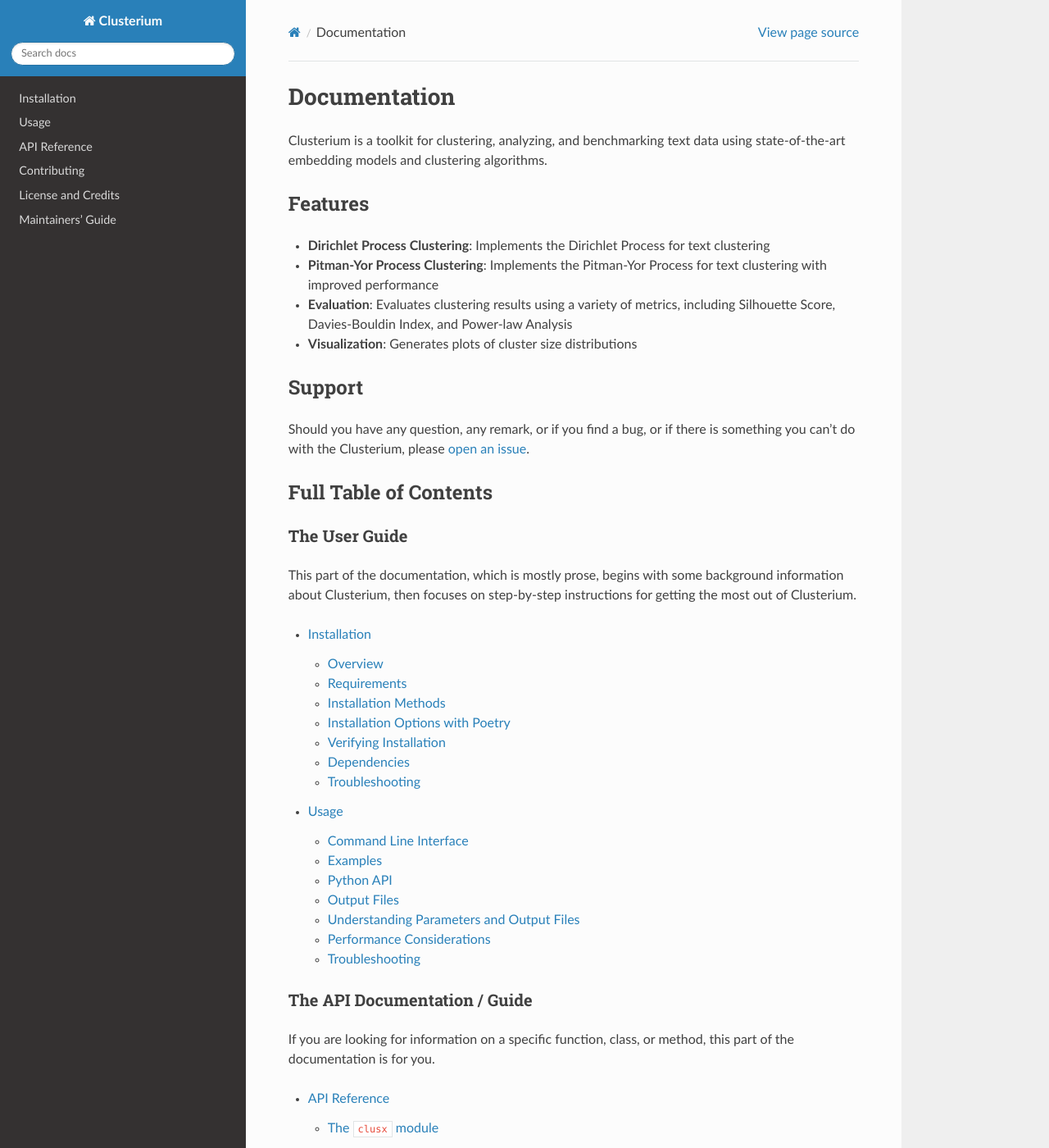
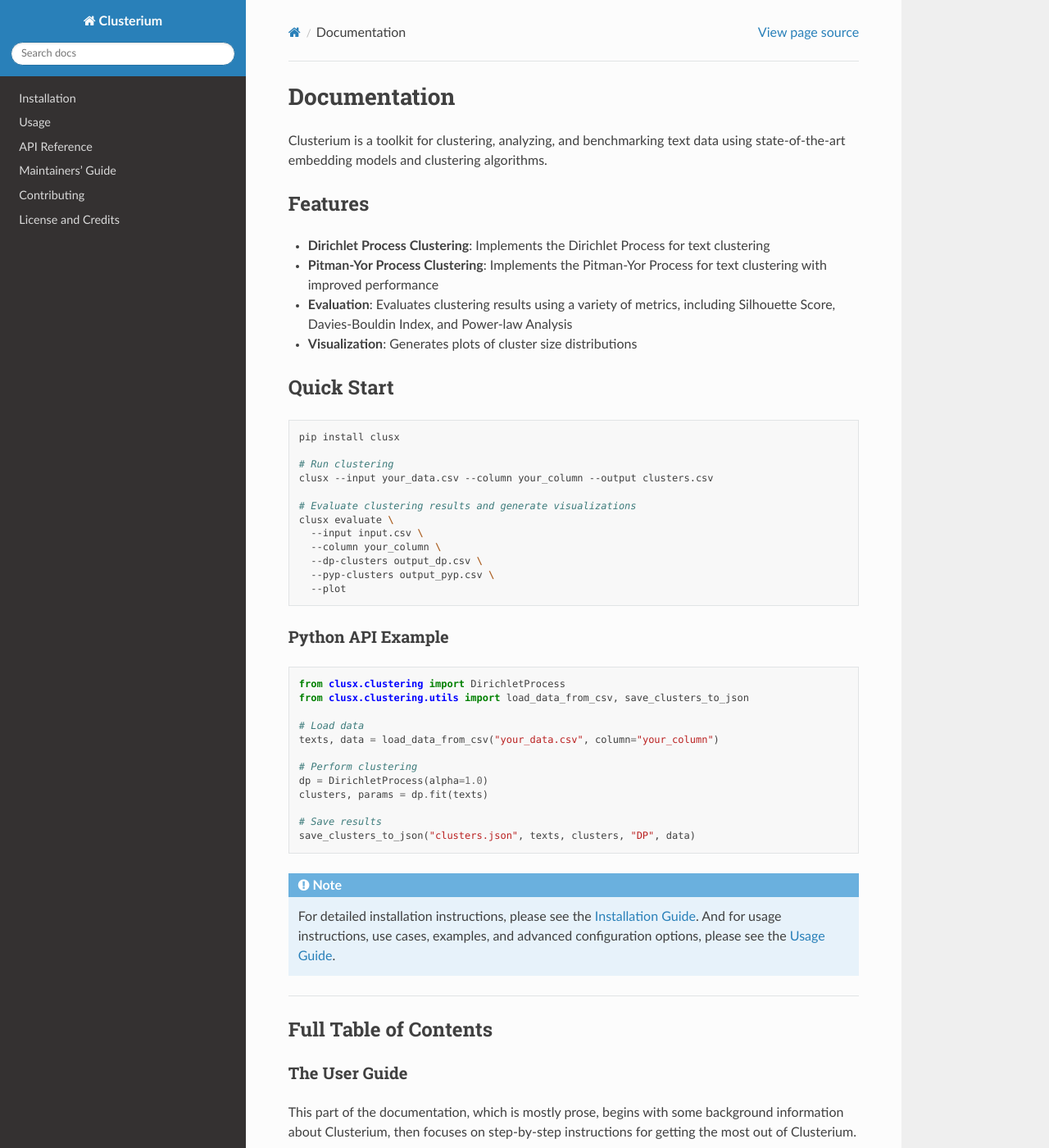
Before and after one commit to sergeyklay/clusterium, a Sphinx documentation site: the page built from docs/source/index.rst, in a window 1280 px wide and 1400 px high. Shown: the whole window at 82% size. Built offline with Sphinx 7.4.7 and the Read the Docs theme 3.1.0, drawn with Linux system fonts in a browser that asks for light colours; some of the changed text lies outside the part shown.

Commit message:
Migrate to README.rst

```diff
--- /dev/null
+++ b/README.rst
@@ -0,0 +1,103 @@
+==========
+Clusterium
+==========
+
+|ci| |codecov| |docs|
+
+.. -teaser-begin-
+
+Clusterium is a toolkit for clustering, analyzing, and benchmarking text data using state-of-the-art embedding models and clustering algorithms.
+
+.. -teaser-end-
+
+.. -overview-begin-
+
+Features
+========
+
+- **Dirichlet Process Clustering**: Implements the Dirichlet Process for text clustering
+- **Pitman-Yor Process Clustering**: Implements the Pitman-Yor Process for text clustering with improved performance
+- **Evaluation**: Evaluates clustering results using a variety of metrics, including Silhouette Score, Davies-Bouldin Index, and Power-law Analysis
+- **Visualization**: Generates plots of cluster size distributions
+
+Quick Start
+===========
+
+.. code-block:: bash
+
+   pip install clusx
+
+   # Run clustering
+   clusx --input your_data.csv --column your_column --output clusters.csv
+
+   # Evaluate clustering results and generate visualizations
+   clusx evaluate \
+     --input input.csv \
+     --column your_column \
+     --dp-clusters output_dp.csv \
+     --pyp-clusters output_pyp.csv \
+     --plot
+
+Python API Example
+------------------
+
+.. code-block:: python
+
+   from clusx.clustering import DirichletProcess
+   from clusx.clustering.utils import load_data_from_csv, save_clusters_to_json
+
+   # Load data
+   texts, data = load_data_from_csv("your_data.csv", column="your_column")
+
+   # Perform clustering
+   dp = DirichletProcess(alpha=1.0)
+   clusters, params = dp.fit(texts)
+
+   # Save results
+   save_clusters_to_json("clusters.json", texts, clusters, "DP", data)
+
+
+.. note::
+
+   For detailed installation instructions, please see the `Installation Guide <https://clusterium.readthedocs.io/en/latest/installation.html>`_.
+   And for usage instructions, use cases, examples, and advanced configuration options, please see the `Usage Guide <https://clusterium.readthedocs.io/en/latest/usage.html>`_.
+
+.. -overview-end-
+
+.. -project-information-begin-
+
+Project Information
+===================
+
+Clusterium is released under the `MIT License <https://choosealicense.com/licenses/mit/>`_,
+its documentation lives at `Read the Docs <https://clusterium.readthedocs.io/>`_,
+the code on `GitHub <https://github.com/sergeyklay/clusterium>`_,
+and the latest release on `PyPI <https://pypi.org/project/clusterium/>`_.
+It’s rigorously tested on Python 3.11+.
+
+If you'd like to contribute to Clusterium you're most welcome!
+
+.. -project-information-end-
+
+.. -support-begin-
+
+Support
+=======
+
+Should you have any question, any remark, or if you find a bug, or if there is
+something you can't do with the Clusterium,
+`please open an issue <https://github.com/sergeyklay/clusterium>`_.
+
+.. -support-end-
+
+.. |ci| image:: https://github.com/sergeyklay/clusterium/actions/workflows/ci.yml/badge.svg
+   :target: https://github.com/sergeyklay/clusterium/actions/workflows/ci.yml
+   :alt: CI
+
+.. |codecov| image:: https://codecov.io/gh/sergeyklay/clusterium/branch/main/graph/badge.svg?token=T5d9KTXtqP
+   :target: https://codecov.io/gh/sergeyklay/clusterium
+   :alt: Coverage
+
+.. |docs| image:: https://readthedocs.org/projects/clusterium/badge/?version=latest
+   :target: https://clusterium.readthedocs.io/en/latest/?badge=latest
+   :alt: Docs
--- a/docs/source/index.rst
+++ b/docs/source/index.rst
@@ -2,23 +2,15 @@
 Documentation
 =============
 
-Clusterium is a toolkit for clustering, analyzing, and benchmarking text data using
-state-of-the-art embedding models and clustering algorithms.
+.. include:: ../../README.rst
+   :start-after: -teaser-begin-
+   :end-before: -teaser-end-
 
-Features
-========
+.. include:: ../../README.rst
+   :start-after: -overview-begin-
+   :end-before: -overview-end-
 
-- **Dirichlet Process Clustering**: Implements the Dirichlet Process for text clustering
-- **Pitman-Yor Process Clustering**: Implements the Pitman-Yor Process for text clustering with improved performance
-- **Evaluation**: Evaluates clustering results using a variety of metrics, including Silhouette Score, Davies-Bouldin Index, and Power-law Analysis
-- **Visualization**: Generates plots of cluster size distributions
-
-Support
-=======
-
-Should you have any question, any remark, or if you find a bug, or if there is
-something you can't do with the Clusterium, please
-`open an issue <https://github.com/sergeyklay/clusterium/issues>`_.
+----
 
 Full Table of Contents
 ======================
@@ -54,27 +46,19 @@ If you want to contribute to the project, this part of the documentation is for
 you.
 
 .. toctree::
-   :maxdepth: 3
+   :maxdepth: 2
 
+   maintainers
    contributing
    license
 
-Project Information
-===================
+.. include:: ../../README.rst
+   :start-after: -support-begin-
+   :end-before: -support-end-
 
-Clusterium is released under the `MIT License <https://choosealicense.com/licenses/mit/>`_,
-its documentation lives at `Read the Docs <https://clusterium.readthedocs.io/>`_,
-the code on `GitHub <https://github.com/sergeyklay/clusterium>`_,
-and the latest release on `PyPI <https://pypi.org/project/clusterium/>`_.
-It’s rigorously tested on Python 3.11+.
-
-If you'd like to contribute to Clusterium you're most welcome!
-
-.. toctree::
-   :maxdepth: 1
-
-   maintainers
-
+.. include:: ../../README.rst
+   :start-after: -project-information-begin-
+   :end-before: -project-information-end-
 
 Indices and tables
 ==================
--- a/pyproject.toml
+++ b/pyproject.toml
@@ -6,7 +6,7 @@ build-backend = "poetry_dynamic_versioning.backend"
 name = "clusx"
 description = "Tool for clustering, analyzing, and benchmarking text data with advanced embeddings and statistical validation."
 license = "MIT"
-readme = "README.md"
+readme = "README.rst"
 requires-python = ">=3.11,<4"
 authors = [{ name = "Serghei Iakovlev", email = "oss@serghei.pl" }]
 dynamic = ["classifiers", "dependencies", "version"]
@@ -39,7 +39,8 @@ packages = [{ include = "clusx" }]
 include = [
     { path = "tests", format = "sdist" },
     "LICENSE",
-    "README.md",
+    "CONTRIBUTING.rst",
+    "README.rst",
 ]
 classifiers = [
     "Development Status :: 4 - Beta",
```
Also changed, not shown: README.md (deleted, +0 -70 lines).
